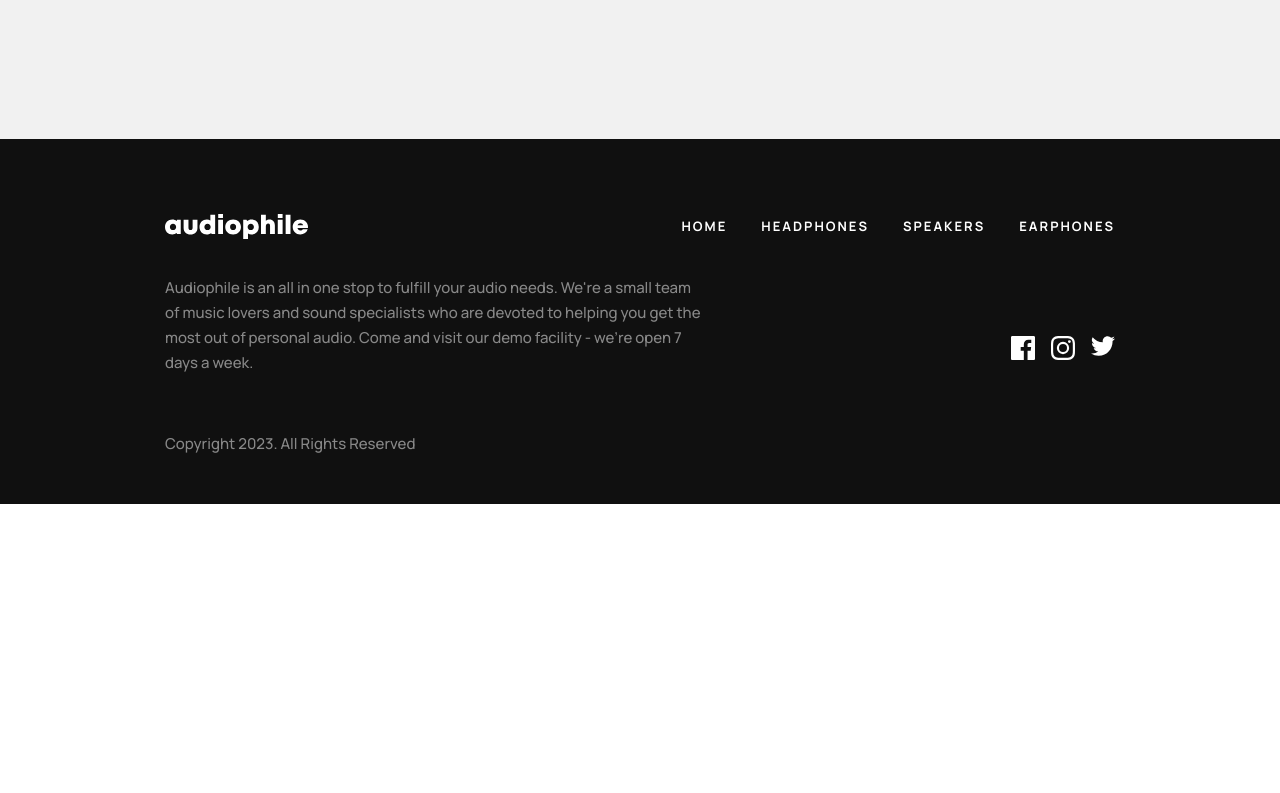
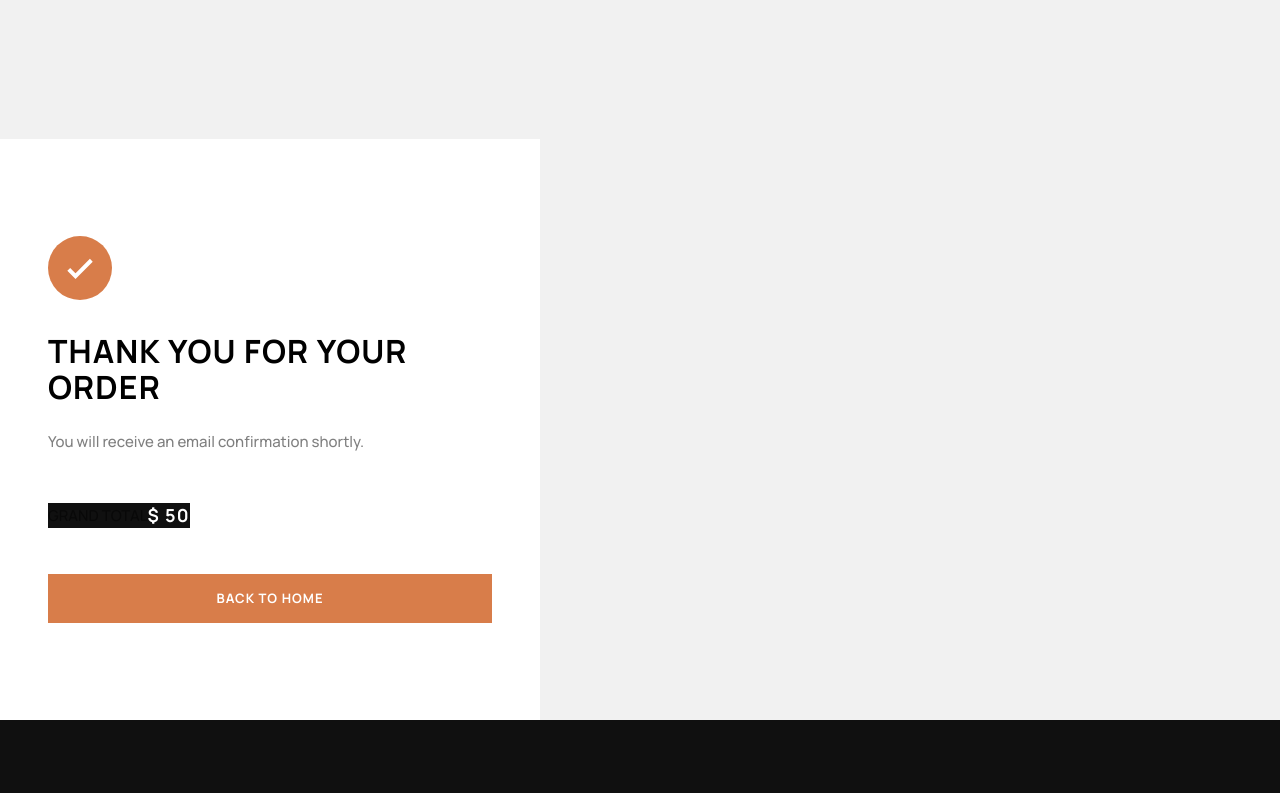
Before and after one commit to BBualdo/Audiophile, a React (Vite) app: page /checkout in a window 1280 px wide. Shown: the part 1380-2173 px from the top of the page. Before the commit the page ends 1884 px from the top, so only its background shows below. Built offline with nearby package versions, Linux system fonts and the light colour scheme.

Commit message:
Added backdrop when cart and hamburger is active

```diff
--- a/src/components/Navbar.jsx
+++ b/src/components/Navbar.jsx
@@ -35,7 +35,7 @@ const Navbar = (props) => {
 
 	return (
 		<>
-			<nav className='fixed top-0 left-0 right-0 xs:px-[24px] md:px-[40px] lg:px-[165px] bg-stone z-50'>
+			<nav className='absolute top-0 left-0 right-0 xs:px-[24px] md:px-[40px] lg:px-[165px] bg-stone z-50'>
 				<div className='flex justify-between items-center py-[35px]'>
 					<div className='flex items-center xs:justify-between md:justify-normal md:gap-[42px]'>
 						<img
@@ -99,12 +99,18 @@ const Navbar = (props) => {
 						</svg>
 					</div>
 				</div>
-				{showMenu && (
+			</nav>
+			{showMenu && (
+				<>
+					<div className='fixed top-0 bottom-0 left-0 right-0 bg-black/50 z-[1]' />
 					<div className='absolute left-0 right-0 z-40'>
 						<Menu />
 					</div>
-				)}
-				{showCart && (
+				</>
+			)}
+			{showCart && (
+				<>
+					<div className='fixed top-0 bottom-0 left-0 right-0 bg-black/50 z-[1]' />
 					<div className='md:w-[377px] absolute xs:left-6 xs:right-6 md:left-auto md:right-10 lg:right-40 top-[120px] z-30'>
 						<Cart
 							cart={props.cart}
@@ -115,8 +121,8 @@ const Navbar = (props) => {
 							removeFromCart={props.removeFromCart}
 						/>
 					</div>
-				)}
-			</nav>
+				</>
+			)}
 		</>
 	);
 };
--- a/src/pages/Checkout.jsx
+++ b/src/pages/Checkout.jsx
@@ -2,8 +2,11 @@ import React from 'react';
 import { Link } from 'react-router-dom';
 
 import CoDLogo from '/assets/checkout/icon-cash-on-delivery.svg';
+import successLogo from '/assets/checkout/icon-order-confirmation.svg';
 
 const Checkout = (props) => {
+	const [success, setSuccess] = React.useState(false);
+
 	const [selectedPaymentMethod, setSelectedPaymentMethod] =
 		React.useState('e-Money');
 
@@ -436,7 +439,7 @@ const Checkout = (props) => {
 						)}
 
 						{selectedPaymentMethod === 'Cash on Delivery' && (
-							<div className='mt-[30px] flex items-center gap-8'>
+							<div className='mt-[30px] flex xs:flex-col md:flex-row items-center gap-8'>
 								<img src={CoDLogo} />
 								<p className='text-black/50 text-[15px] font-medium leading-[25px]'>
 									The ‘Cash on Delivery’ option enables you to pay in cash when
@@ -499,6 +502,29 @@ const Checkout = (props) => {
 					</div>
 				</section>
 			</div>
+			<section className='bg-white w-[540px] h-[581px] flex flex-col justify-center p-12'>
+				<div>
+					<img src={successLogo} />
+				</div>
+				<h3 className='mt-[33px]'>Thank you for your order</h3>
+				<p className='p text-black/50 mt-6'>
+					You will receive an email confirmation shortly.
+				</p>
+				<div className='flex items-center mt-[33px]'>
+					<div>{cartItems}</div>
+					<div className='bg-stone flex items-center justify-between mt-4'>
+						<p className='text-[15px] font-[500] leading-[25px] text-black/50 uppercase'>
+							Grand Total
+						</p>
+						<h6 className='font-bold leading-[25px] text-white'>
+							$ {Math.floor(props.totalPrice + 50 + props.totalPrice * 0.2)}
+						</h6>
+					</div>
+				</div>
+				<button className='btn bg-cream hover:bg-cream-light transition-all duration-150 mt-[46px]'>
+					Back to Home
+				</button>
+			</section>
 		</main>
 	);
 };
--- a/src/pages/Home.jsx
+++ b/src/pages/Home.jsx
@@ -36,13 +36,13 @@ const Home = () => {
 				</div>
 			</header>
 
-			<section className='xs:px-[24px] md:px-[40px] lg:px-[165px] md:mt-[52px] lg:mt-[92px]'>
+			<section className='xs:px-[24px] md:px-[40px] lg:px-[165px] md:mt-[52px] lg:mt-[92px] z-[0]'>
 				<Menu />
 			</section>
 
-			<section className='xs:px-[24px] md:px-[40px] lg:px-[165px] h-full flex flex-col xs:gap-6 md:gap-8 lg:gap-12'>
-				<div className='bg-cream bg-circles bg-no-repeat xs:bg-bottom lg:bg-top flex xs:flex-col lg:flex-row items-center justify-evenly md:h-[720px] lg:h-[560px] xs:py-14 md:py-16 lg:py-0 lg:min-w-[730px] rounded-[8px]'>
-					<div className='h-full lg:overflow-hidden'>
+			<section className='xs:px-[24px] md:px-[40px] lg:px-[165px] h-full flex flex-col xs:gap-6 md:gap-8 lg:gap-12 '>
+				<div className='bg-cream bg-circles bg-no-repeat xs:bg-bottom lg:bg-top flex xs:flex-col lg:flex-row items-center justify-evenly md:h-[720px] lg:h-[560px] xs:py-14 md:py-16 lg:py-0 lg:min-w-[730px] rounded-[8px] z-[-1]'>
+					<div className='h-full lg:overflow-hidden '>
 						{/* desktop img */}
 						<img
 							src={desktopZX9}
@@ -62,7 +62,7 @@ const Home = () => {
 							alt='ZX9 Speaker'
 						/>
 					</div>
-					<div className='w-[350px] flex flex-col xs:items-center lg:items-start xs:px-6 md:px-0'>
+					<div className='w-[350px] flex flex-col xs:items-center lg:items-start xs:px-6 md:px-0 '>
 						<h1 className='xs:text-[36px] md:text-[56px] font-bold xs:leading-[40px] md:leading-[58px] xs:tracking-[1.3px] md:tracking-[2px] uppercase xs:mt-8 md:mt-16 lg:mt-0 text-white xs:text-center lg:text-left xs:px-14 md:px-0'>
 							ZX9 Speaker
 						</h1>
@@ -78,7 +78,7 @@ const Home = () => {
 					</div>
 				</div>
 
-				<div className='relative lg:min-w-[730px]'>
+				<div className='relative lg:min-w-[730px] z-[-1]'>
 					{/* desktop img */}
 					<img
 						src={desktopZX7}
```
